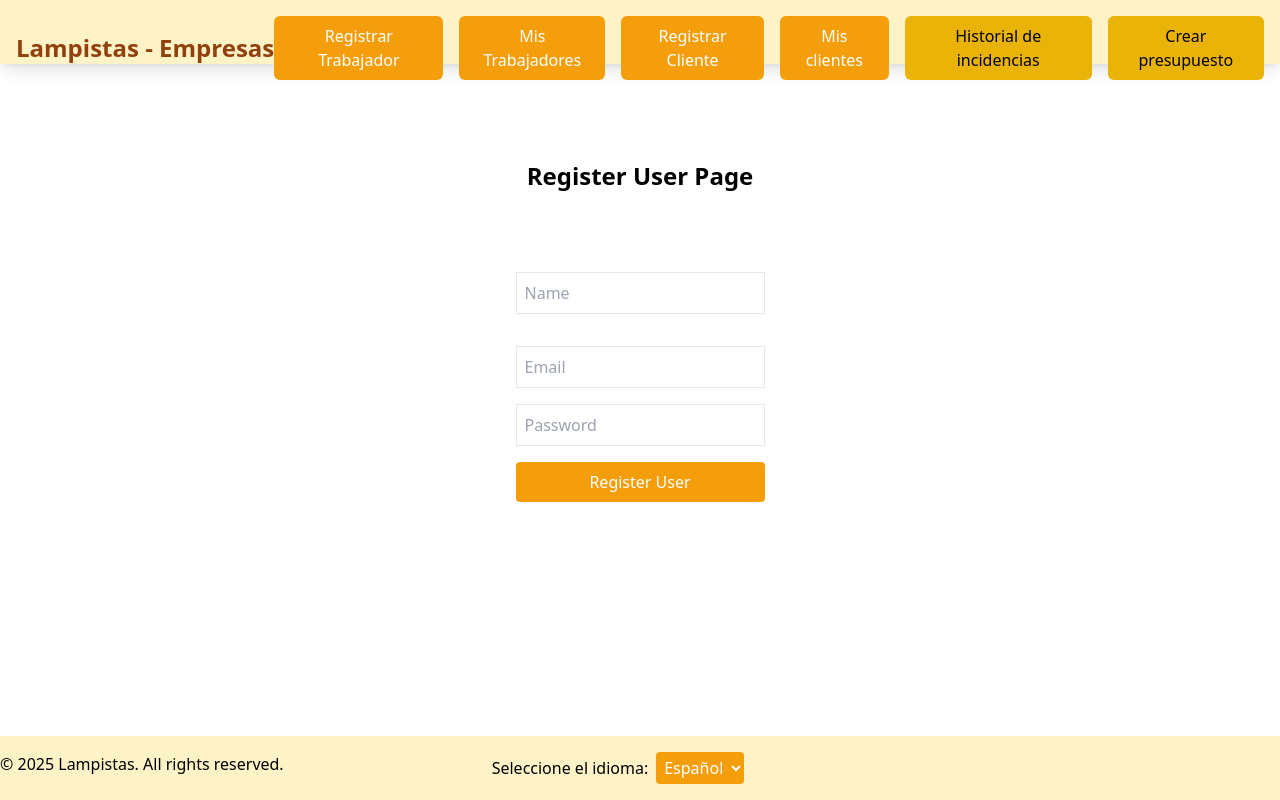
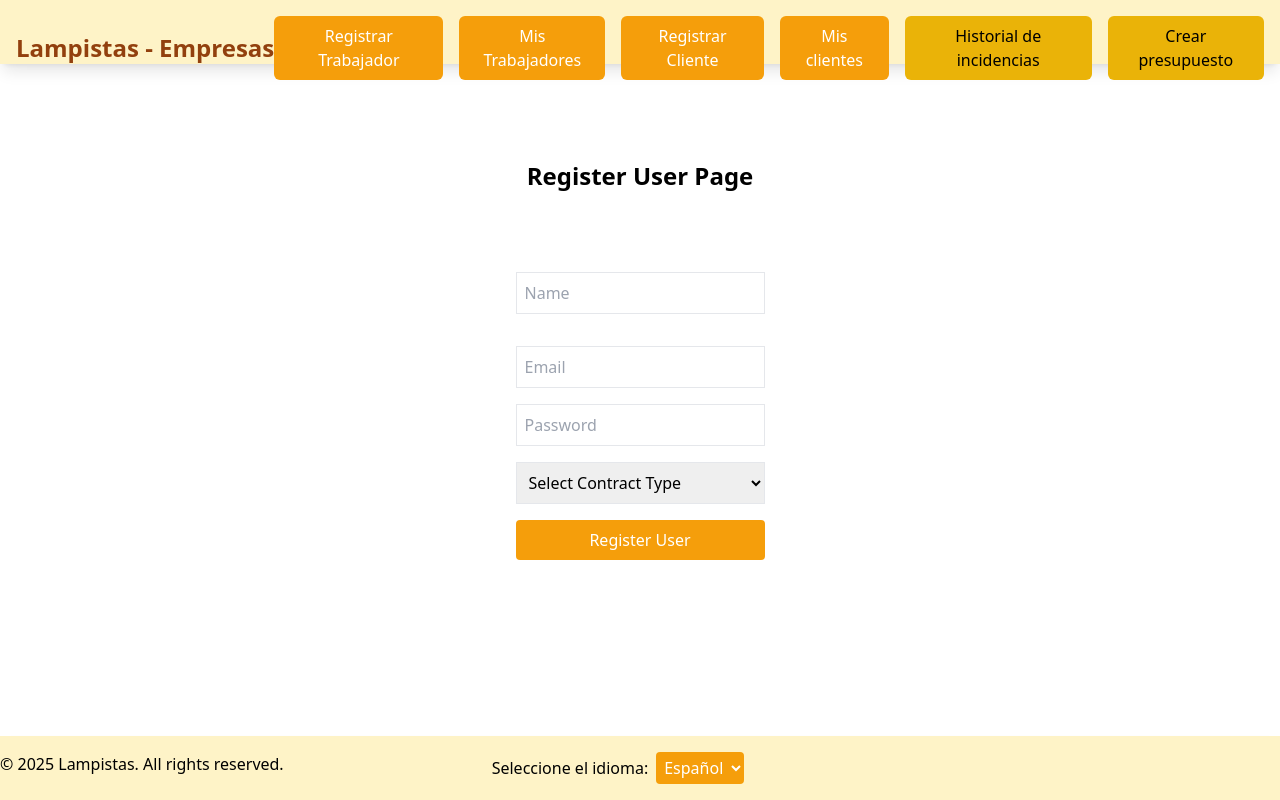
Before and after one commit to manuelguirado/lampistas, a React (Vite) app in the folder lampistas/: page /company/registrarCliente in a window 1280 px wide. Built offline with nearby package versions, Linux system fonts and the light colour scheme; sample sign-in values are in the browser's storage.

Commit message:
feat: add contract type selection and handling in user registration form

```diff
--- a/lampistas/src/pages/companies/registerUser.tsx
+++ b/lampistas/src/pages/companies/registerUser.tsx
@@ -10,6 +10,29 @@ export default function RegisterUser() {
         password: ''
 
     });
+    function handleContractTypeChange(event: React.ChangeEvent<HTMLSelectElement>) {
+          const token = localStorage.getItem('companyToken');
+          fetch(`http://localhost:3000/company/createContract`, {
+            method: 'POST',
+            headers: {
+                'Content-Type': 'application/json',
+                'Authorization': `Bearer ${token}`,
+            },
+            body: JSON.stringify({ contractType: event.target.value } ),
+        })
+            .then((response) => response.json())
+            .then((data) => {
+                console.log(data);
+
+                if (data.token ) {
+                    alert('Contract created successfully!');
+
+
+                } else {
+                    alert('Error creating contract.');
+                }
+            })
+    }
 
 
     function handleSubmit(event: React.FormEvent<HTMLFormElement>) {
@@ -74,6 +97,15 @@ export default function RegisterUser() {
                         className="border p-2 mb-4"
                         required
                     />
+                    <select
+                    className="border p-2 mb-4"
+                    onSubmit={handleContractTypeChange}
+                    >
+                        <option value="" disabled selected>Select Contract Type</option>
+                        <option value="contract">Contract</option>
+                        <option value="freechoice">Free Choice</option>
+                    </select>
+
                     <button type="submit" className="bg-amber-500 text-white px-4 py-2 rounded">
                         Register User
                     </button>
```
